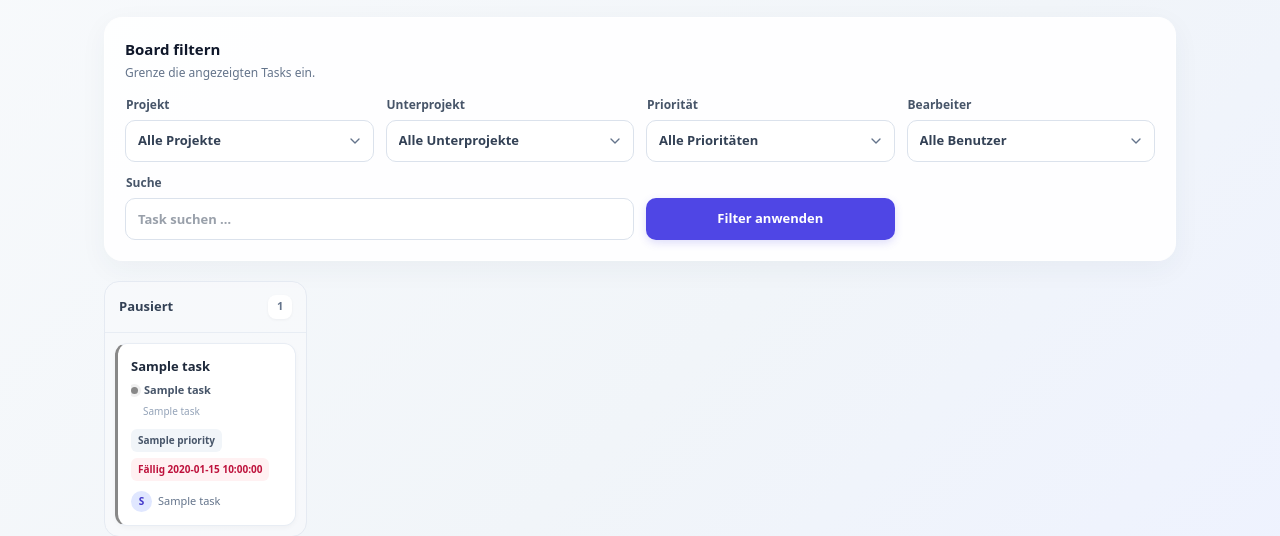
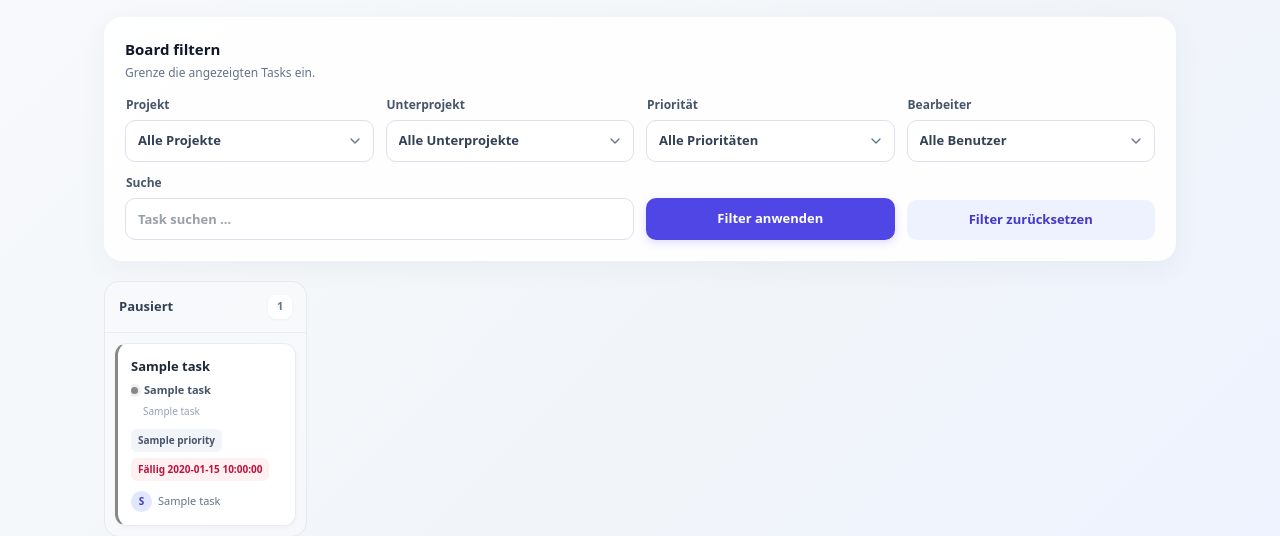
Before and after one commit to viper3400/prostrucvanta, a FastAPI app: template src/prostrucvanta/app/templates/kanban.html in a window 1280 px wide. Shown: the part 156-692 px from the top of the page. Run offline with FastAPI, Linux system fonts and the light colour scheme; the template is opened without the code that fills it: most values are stand-ins (such as "Sample title", 1, 10 or a date in 2020); style sheets or scripts are compiled from the project's sources.

Commit message:
feat: add Kanban filter reset

```diff
--- a/src/prostrucvanta/app/templates/kanban.html
+++ b/src/prostrucvanta/app/templates/kanban.html
@@ -18,6 +18,7 @@
     <label class="field"><span>Bearbeiter</span><select name="assignee"><option value="">Alle Benutzer</option>{% for u in users %}<option value="{{u.id}}" {% if selected_assignee==u.id %}selected{% endif %}>{{u.name}}</option>{% endfor %}</select></label>
     <label class="field field-search"><span>Suche</span><input name="search" placeholder="Task suchen …" value="{{search}}"></label>
     <button class="button button-primary filter-submit" type="submit">Filter anwenden</button>
+    <a class="button button-secondary filter-reset" href="{{ request.scope.root_path }}/kanban">Filter zurücksetzen</a>
   </div>
 </form>
 <script>
```
Also changed, not shown: tests/test_coverage.py (+1 -0 lines).
